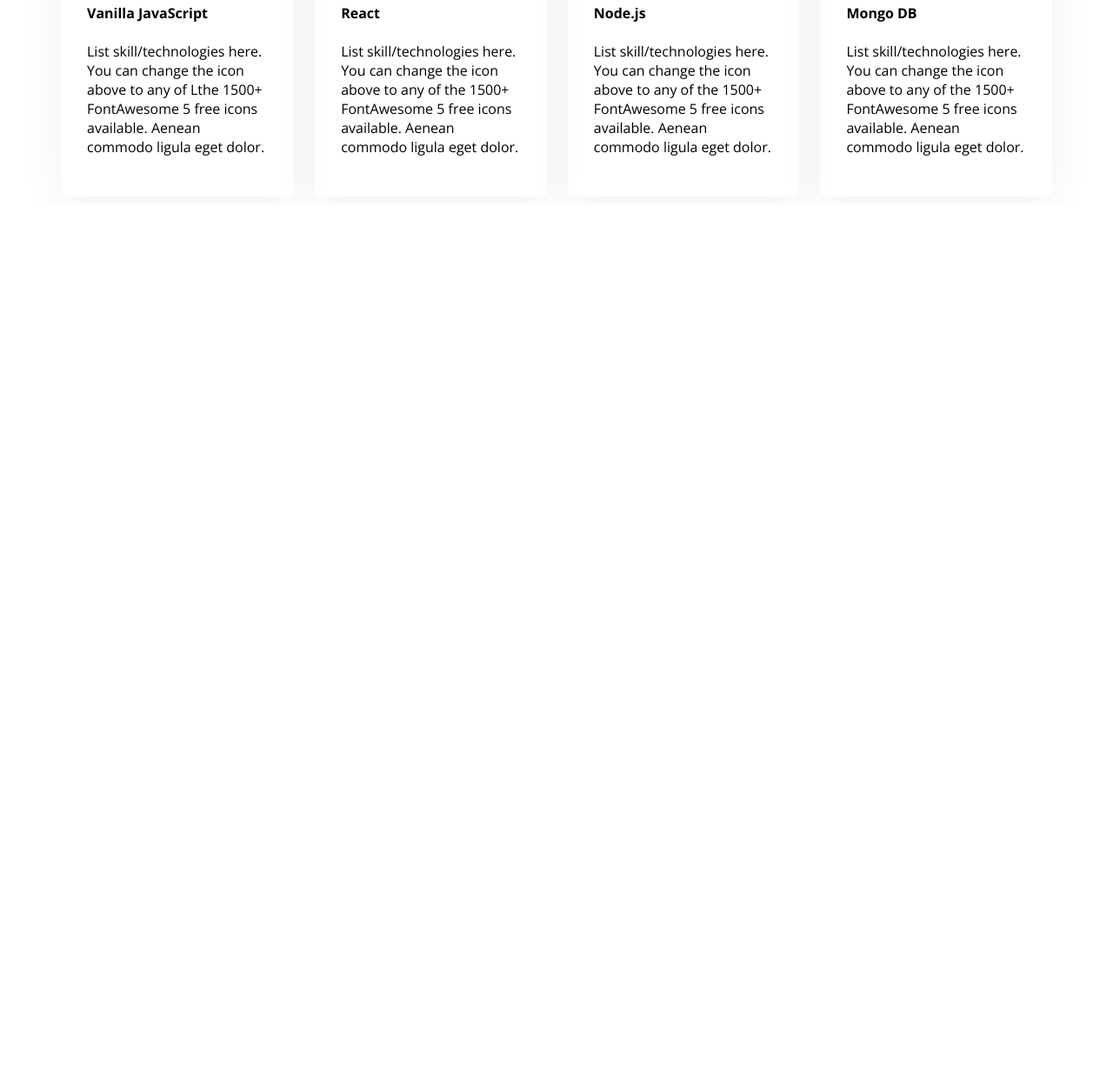
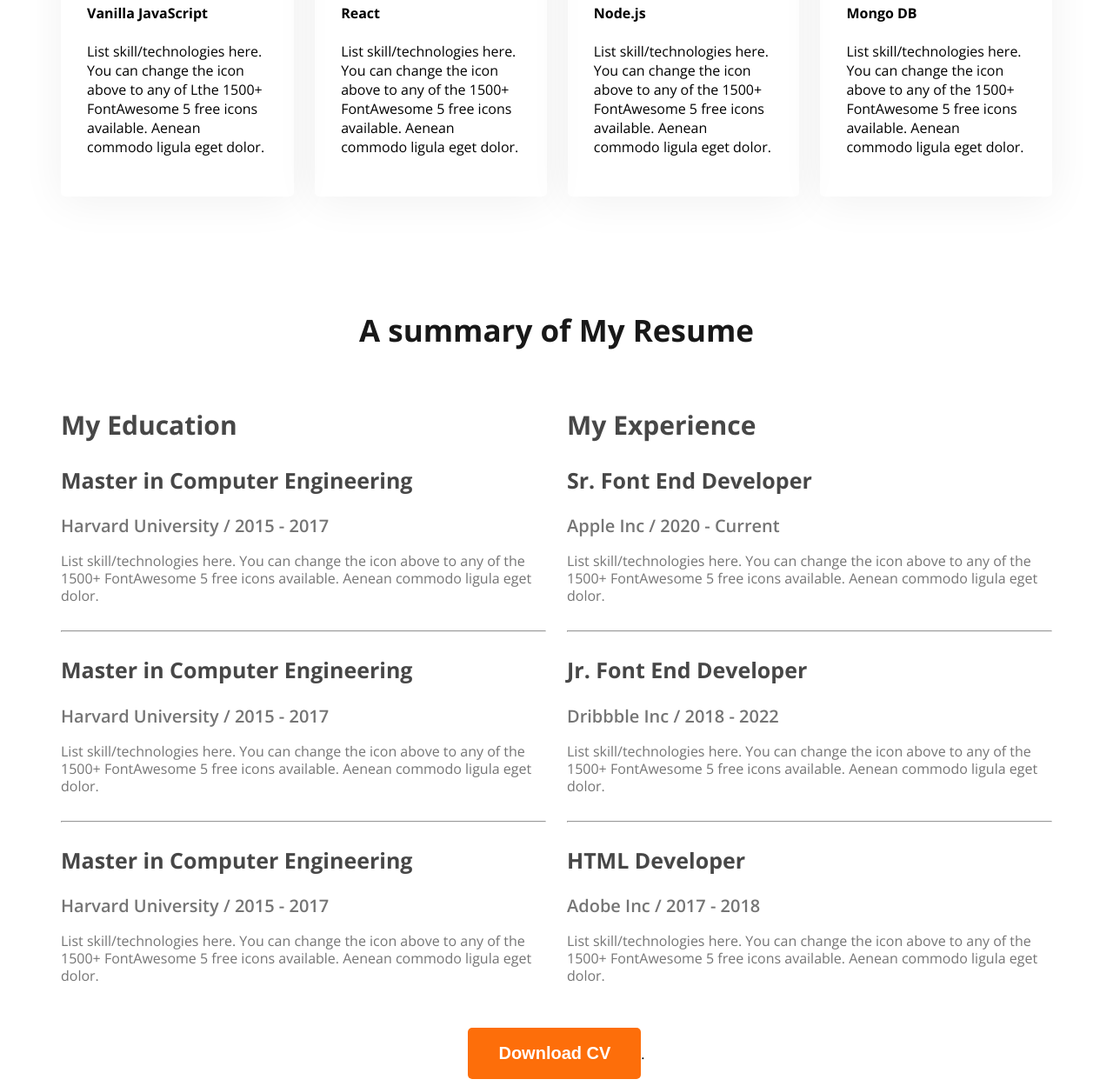
Before and after one commit to rabiyarumi/web-dev-portfolio, a plain HTML site: page index.html in a window 1280 px wide. Shown: the part 2183-3432 px from the top of the page at 87% size. Before the commit the page ends 2417 px from the top, so only its background shows below. Drawn offline with nearby package versions, Linux system fonts and the light colour scheme.

Commit message:
added resume section

```diff
--- a/index.html
+++ b/index.html
@@ -42,6 +42,7 @@
 
     </header>
     <main>
+        <!-- My about section -->
         <section class="about">
             <div class="about-content">
             <h3 class="section-title">About Me</h3>
@@ -113,7 +114,62 @@
 
             </div>
         </section>
+        <section class="resume">
+            <h3 class="section-title">A summary of My Resume</h3>
+            <div class="resume-container">
+                <div class="resume-colume">
+                    <h3 class="resume-column-title">My Education</h3>
+                    <div class="experience">
+                        <h4 class="experience-title">Master in Computer Engineering</h4>
+                        <h5 class="experience-sub-title">Harvard University / 2015 - 2017</h5>
+                        <div class="experience-description">List skill/technologies here. You can change the icon above
+                            to any of the 1500+ FontAwesome 5 free icons available. Aenean commodo ligula eget dolor.</div>
+                    </div>
+                    <hr>
+                    <div class="experience">
+                        <h4 class="experience-title">Master in Computer Engineering</h4>
+                        <h5 class="experience-sub-title">Harvard University / 2015 - 2017</h5>
+                        <div class="experience-description">List skill/technologies here. You can change the icon above
+                            to any of the 1500+ FontAwesome 5 free icons available. Aenean commodo ligula eget dolor.</div>
+                    </div>
+                    <hr>
+                    <div class="experience">
+                        <h4 class="experience-title">Master in Computer Engineering</h4>
+                        <h5 class="experience-sub-title">Harvard University / 2015 - 2017</h5>
+                        <div class="experience-description">List skill/technologies here. You can change the icon above
+                            to any of the 1500+ FontAwesome 5 free icons available. Aenean commodo ligula eget dolor.</div>
+                    </div>
+                </div>
 
+                <div class="resume-colume">
+                    <h3 class="resume-column-title">My Experience</h3>
+                    <div class="experience">
+                        <h4 class="experience-title">Sr. Font End Developer</h4>
+                        <h5 class="experience-sub-title">Apple Inc / 2020 - Current</h5>
+                        <div class="experience-description">List skill/technologies here. You can change the icon above to any of the 1500+ FontAwesome 5 free icons available. Aenean commodo ligula eget dolor.
+                        </div>
+                    </div>
+                    <hr>
+                    <div class="experience">
+                        <h4 class="experience-title">Jr. Font End Developer</h4>
+                        <h5 class="experience-sub-title">Dribbble Inc / 2018 - 2022</h5>
+                        <div class="experience-description">List skill/technologies here. You can change the icon above to any of the 1500+ FontAwesome 5 free icons available. Aenean commodo ligula eget dolor.
+                        </div>
+                    </div>
+                    <hr>
+                    <div class="experience">
+                        <h4 class="experience-title">HTML Developer</h4>
+                        <h5 class="experience-sub-title">Adobe Inc / 2017 - 2018</h5>
+                        <div class="experience-description">List skill/technologies here. You can change the icon above to any of the 1500+ FontAwesome 5 free icons available. Aenean commodo ligula eget dolor.
+                        </div>
+                    </div>
+                </div>
+            </div>
+
+           <div class="btn-alinment">
+            <button class="btn-primary center-align">Download CV</button>.
+           </div>
+        </section>
 
 
 
--- a/styles/style.css
+++ b/styles/style.css
@@ -18,6 +18,7 @@
     font-size: 35px;
     font-weight: bold;
     color: #181818;
+    text-align: center;
 }
 .section-description {
     font-size: 18px;
@@ -180,4 +181,45 @@ main section {
     padding: 30px;
     border-radius: 5px;
     box-shadow: 0px 6px 50px 0px rgba(0, 0, 0, 0.06);
-  }
+}
+
+/* resume section styles */
+
+.resume-container {
+    display: flex;
+    gap: 24px;
+}
+.experience {
+   line-height: 20px;
+}
+.resume hr {
+    margin: 30px 0px;
+}
+.resume-column-title {
+    font-size: 30px;
+    font-weight: bold;
+    color: #474747;
+
+}
+.experience-title {
+    font-size: 25px;
+    font-weight: bold;
+    color: #474747;
+    margin-bottom: 10px;
+
+}
+.experience-sub-title {
+    font-size: 20px;
+    font-weight: 600;
+    color: #757575;
+    margin-bottom: 20px;
+
+}
+.experience-description {
+    font-size: 16px;
+    color: #757575;
+}
+.btn-alinment {
+    text-align: center;
+    margin-top: 50px;
+}
```
